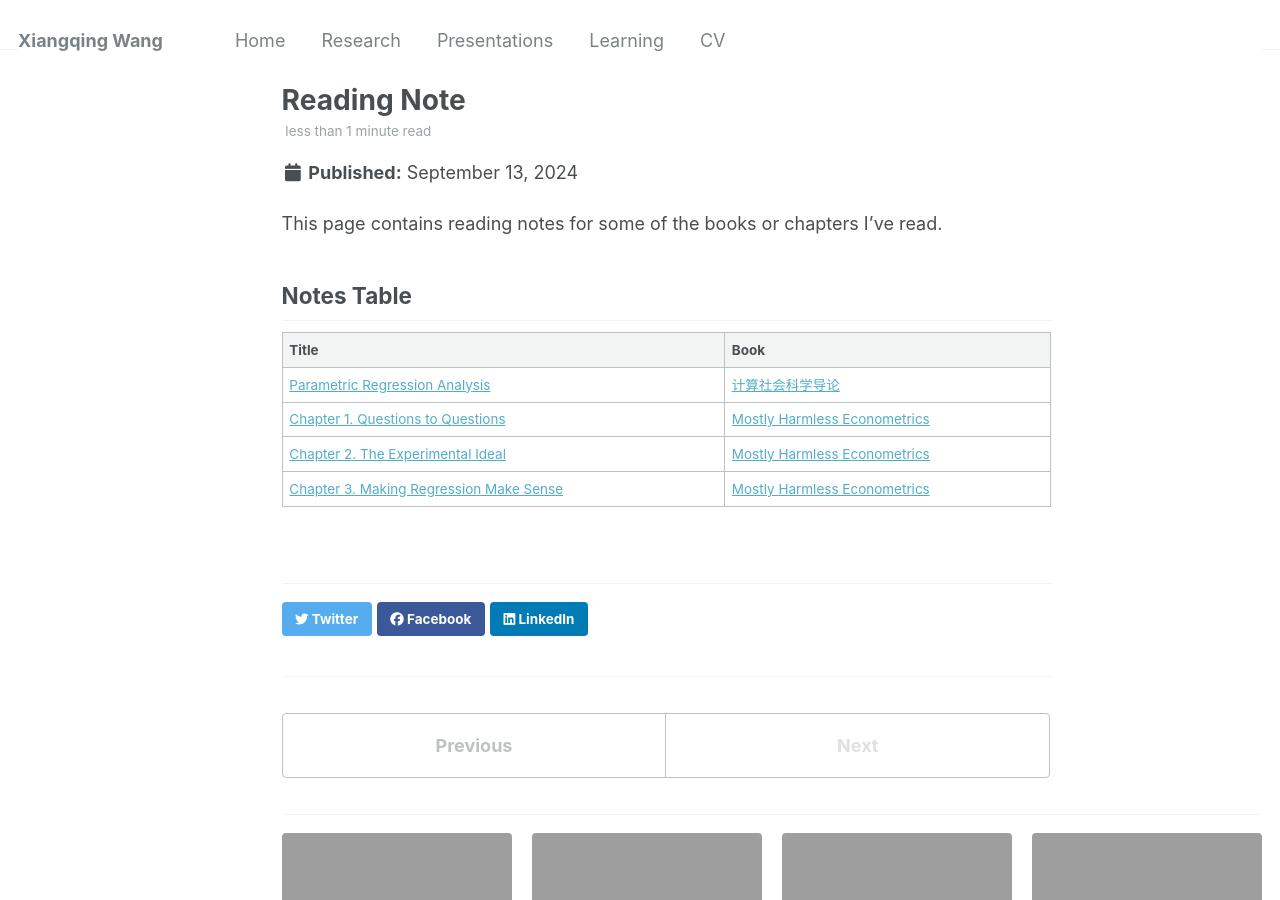
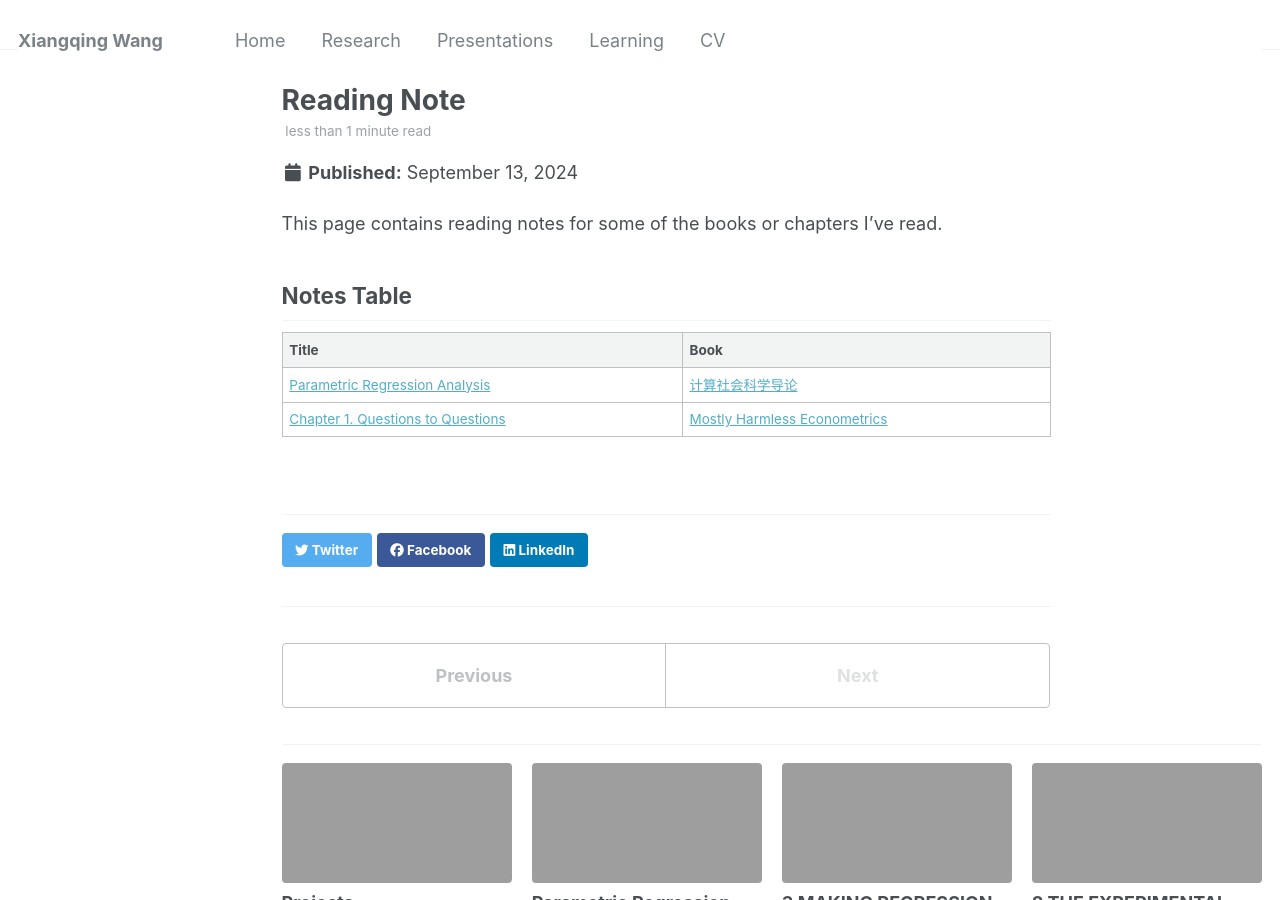
Before and after one commit to leahxqing/leahxqing.github.io, a Jekyll site: the page built from _posts/2024-09-13-Reading_Note.md, in a window 1280 px wide and 900 px high. Built offline with Jekyll 4.4.1, drawn with Linux system fonts in a browser that asks for light colours.

Commit message:
Update 2024-09-13-Reading_Note.md

```diff
--- a/_posts/2024-09-13-Reading_Note.md
+++ b/_posts/2024-09-13-Reading_Note.md
@@ -12,5 +12,3 @@ This page contains reading notes for some of the books or chapters I've read.
 | -------------------- | -------------------- |
 | [Parametric Regression Analysis](http://leahxqing.github.io/posts/notes/2024-04-29-CS.md) | [计算社会科学导论](https://book.douban.com/subject/36603927/) |
 | [Chapter 1. Questions to Questions](http://leahxqing.github.io/posts/notes/2023-09-24-hameless_01.md) | [Mostly Harmless Econometrics](https://www.mostlyharmlesseconometrics.com/) |
-| [Chapter 2. The Experimental Ideal](http://leahxqing.github.io/posts/notes/2023-09-24-harmless_02.md) | [Mostly Harmless Econometrics](https://www.mostlyharmlesseconometrics.com/) |
-| [Chapter 3. Making Regression Make Sense](http://leahxqing.github.io/posts/notes/2023-09-24-hameless_03.md) | [Mostly Harmless Econometrics](https://www.mostlyharmlesseconometrics.com/) |
```
